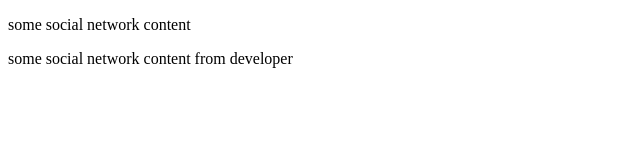
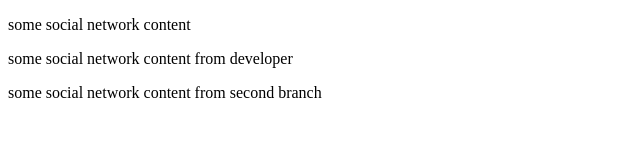
Before and after one commit to N-Khubeja/social-network, a plain HTML site: page index.html in a window 1280 px wide. Shown: the whole page, without its empty margins (0-640 px from the left). Drawn offline with Linux system fonts and the light colour scheme.

Commit message:
modify index html

```diff
--- a/index.html
+++ b/index.html
@@ -6,5 +6,6 @@
     <body>
         <P>some social network content</P>
         <P>some social network content from developer </P>
+        <P>some social network content from second branch </P>
     </body>
 </html>
```
